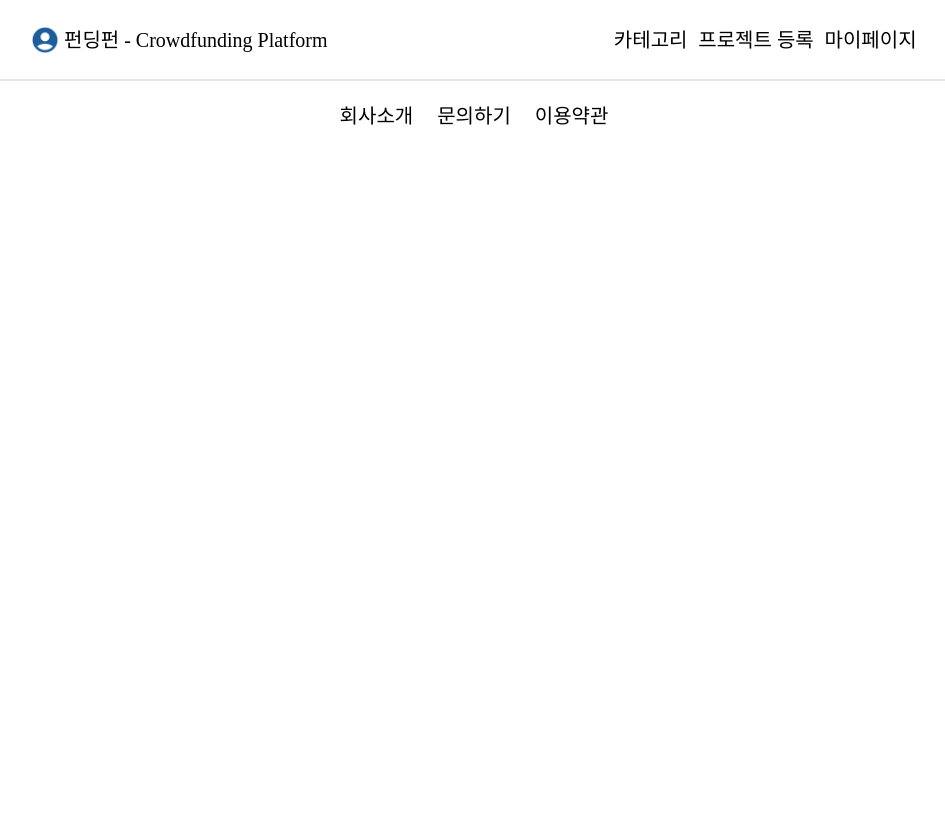
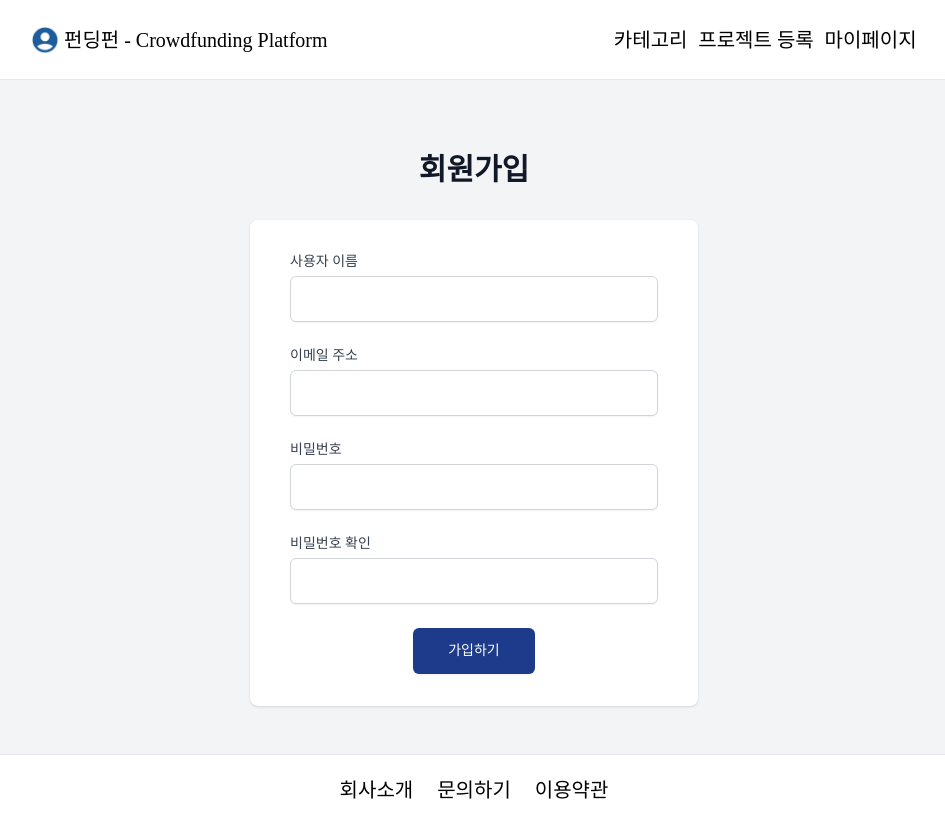
Before and after one commit to kta285/kta_fe, a React (Create React App) app: page /signup in a window 1280 px wide. Shown: the top 838 px of the page, without its empty margins (166-1111 px from the left). Before the commit the page ends 800 px from the top, so only its background shows below. Built offline with nearby package versions, Linux system fonts and the light colour scheme.

Commit message:
✨Feat Signup 컴포넌트 스타일링 완료

```diff
--- a/src/components/signup/SignUpForm.tsx
+++ b/src/components/signup/SignUpForm.tsx
@@ -0,0 +1,105 @@
+import React from 'react';
+
+const SignupForm = () => {
+  return (
+    <div className="bg-gray-100 flex flex-col justify-center py-12 sm:px-6 lg:px-8">
+      <div className="sm:mx-auto sm:w-3/4 sm:max-w-md">
+        <h2 className="mt-6 text-center text-3xl font-extrabold text-gray-900">
+          회원가입
+        </h2>
+      </div>
+
+      <div className="mt-8 sm:mx-auto sm:w-3/4 sm:max-w-md">
+        <div className="bg-white py-8 px-4 shadow sm:rounded-lg sm:px-10">
+          <form className="space-y-6">
+            <div className="flex flex-col items-center">
+              <label
+                htmlFor="username"
+                className="block text-sm text-h4 text-gray-700 text-left w-full"
+              >
+                사용자 이름
+              </label>
+              <div className="mt-1 w-full flex justify-center">
+                <input
+                  id="username"
+                  name="username"
+                  type="text"
+                  required
+                  className="appearance-none block w-full px-3 py-3 border border-gray-300 rounded-md shadow-sm placeholder-gray-400 focus:outline-none focus:ring-indigo-500 focus:border-indigo-500 sm:text-sm"
+                />
+              </div>
+            </div>
+
+            <div className="flex flex-col items-center">
+              <label
+                htmlFor="email"
+                className="block text-sm text-h4 text-gray-700 text-left w-full"
+              >
+                이메일 주소
+              </label>
+              <div className="mt-1 w-full flex justify-center">
+                <input
+                  id="email"
+                  name="email"
+                  type="email"
+                  autoComplete="email"
+                  required
+                  className="appearance-none block w-full px-3 py-3 border border-gray-300 rounded-md shadow-sm placeholder-gray-400 focus:outline-none focus:ring-indigo-500 focus:border-indigo-500 sm:text-sm"
+                />
+              </div>
+            </div>
+
+            <div className="flex flex-col items-center">
+              <label
+                htmlFor="password"
+                className="block text-sm text-h4 text-gray-700 text-left w-full"
+              >
+                비밀번호
+              </label>
+              <div className="mt-1 w-full flex justify-center">
+                <input
+                  id="password"
+                  name="password"
+                  type="password"
+                  autoComplete="new-password"
+                  required
+                  className="appearance-none block w-full px-3 py-3 border border-gray-300 rounded-md shadow-sm placeholder-gray-400 focus:outline-none focus:ring-indigo-500 focus:border-indigo-500 sm:text-sm"
+                />
+              </div>
+            </div>
+
+            <div className="flex flex-col items-center">
+              <label
+                htmlFor="confirmPassword"
+                className="block text-sm text-h4 text-gray-700 text-left w-full"
+              >
+                비밀번호 확인
+              </label>
+              <div className="mt-1 w-full flex justify-center">
+                <input
+                  id="confirmPassword"
+                  name="confirmPassword"
+                  type="password"
+                  autoComplete="new-password"
+                  required
+                  className="appearance-none block w-full px-3 py-3 border border-gray-300 rounded-md shadow-sm placeholder-gray-400 focus:outline-none focus:ring-indigo-500 focus:border-indigo-500 sm:text-sm"
+                />
+              </div>
+            </div>
+
+            <div className="flex flex-col items-center">
+              <button
+                type="submit"
+                className="w-1/3 flex justify-center py-3 px-4 border border-transparent rounded-md shadow-sm text-sm text-h4 text-white bg-blue-900 hover:bg-blue-800 focus:outline-none focus:ring-2 focus:ring-offset-2 focus:ring-indigo-500"
+              >
+                가입하기
+              </button>
+            </div>
+          </form>
+        </div>
+      </div>
+    </div>
+  );
+};
+
+export default SignupForm;
--- a/src/page/Signup.tsx
+++ b/src/page/Signup.tsx
@@ -1,11 +1,12 @@
 import React from 'react';
+import SignupForm from '../components/signup/SignupForm';
 
 const Signup = () => {
-    return (
-        <div>
-
-        </div>
-    );
+  return (
+    <div>
+      <SignupForm />
+    </div>
+  );
 };
 
 export default Signup;
```
Also changed, not shown: package.json (+6 -1 lines), 1 other file (tests, documents, lock files or other folders).
